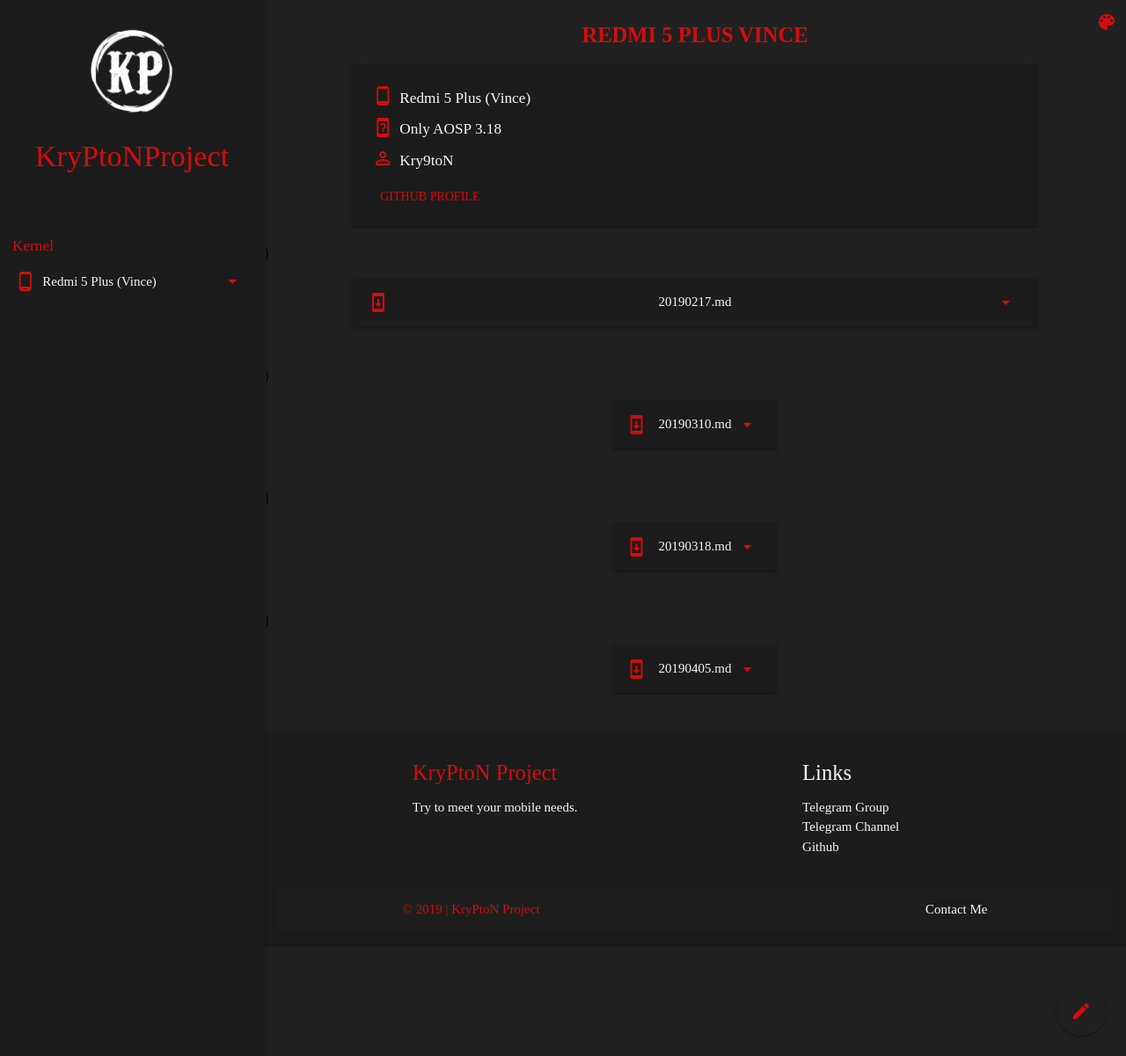
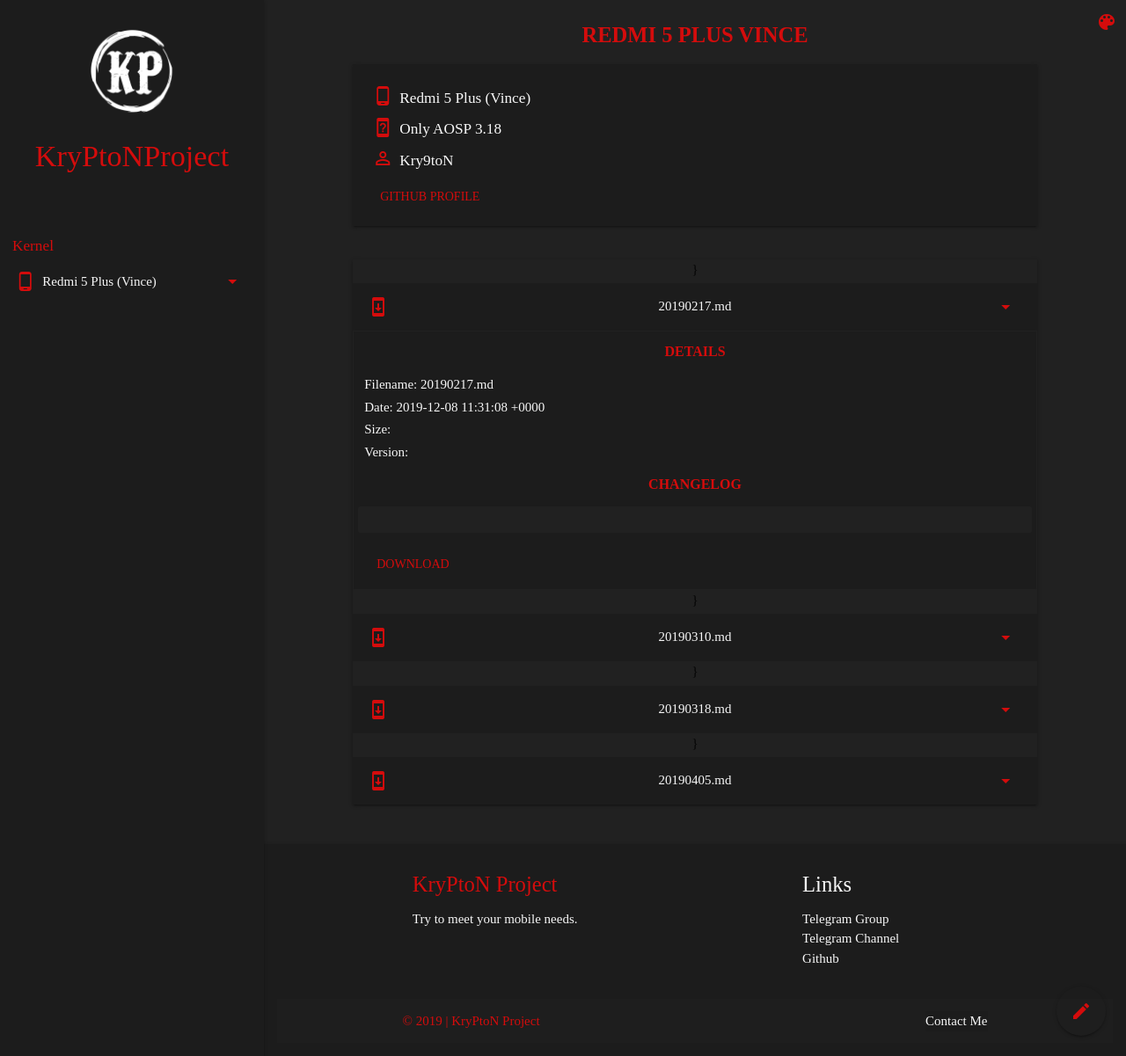
Before and after one commit to ucok21/Kry9toN-Project.github.io, a Jekyll site: the page built from aosp318.html, in a window 1280 px wide and 1201 px high. Shown: the whole window at 88% size. Built offline with Jekyll 4.4.1, drawn with Linux system fonts in a browser that asks for light colours; some web fonts are replaced.

Commit message:
Update aosp318.html

```diff
--- a/aosp318.html
+++ b/aosp318.html
@@ -31,12 +31,11 @@
 	</div>
   </div>
 
-{% for kernel in site.kernel318 %}}
       <div class="row center">
           <div class="col s12 m12 center builds">
               <ul class="collapsible collapsible-builds">
-
-				<li>
+			{% for kernel in site.kernel318 %}}
+				<li class="active">
 				  <div class="collapsible-header">
 					<i class="material-icons">system_update</i>
 					<span style="width: 100%">{{kernel.name}}</span>
@@ -64,8 +63,8 @@
 					</div>
 				  </div>
 				</li>
+                       {% endfor %}
                 </ul>
           </div>
         </div>
 </div>
-{% endfor %}
```
